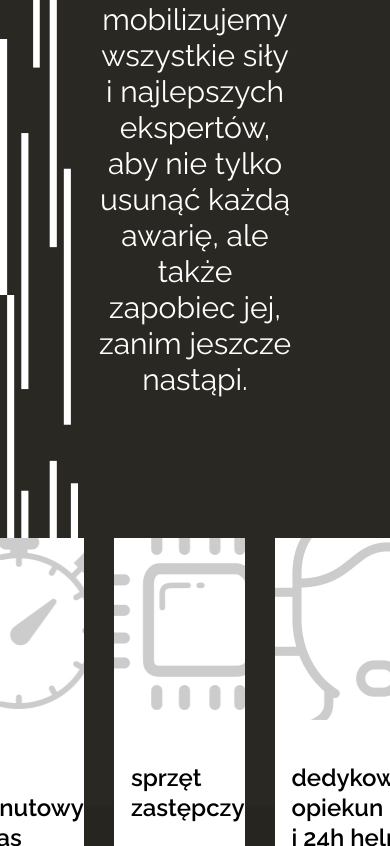
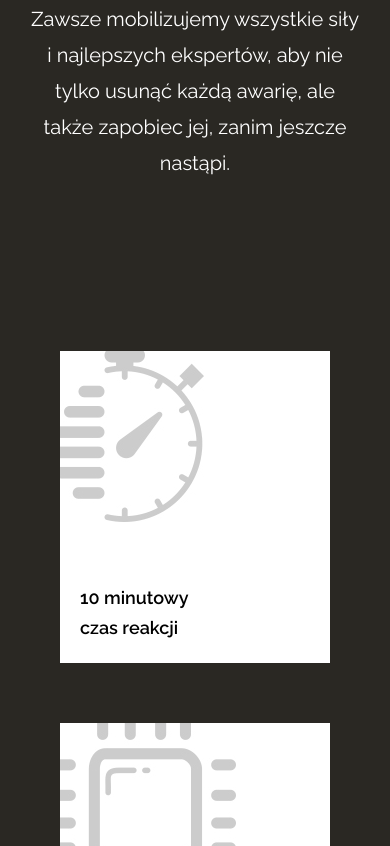
Before and after one commit to KruszynaPaulina/OT2S_psd_to_html, a website: page outsourcing.html in a window 390 px wide. Shown: the part 2322-3168 px from the top of the page. Drawn offline with nearby package versions, Linux system fonts and the light colour scheme.

Commit message:
Add RWD for check

```diff
--- a/sass/_outsourcing.scss
+++ b/sass/_outsourcing.scss
@@ -202,7 +202,7 @@
 
 .check {
 	width: 100%;
-	height: 977px;
+	min-height: 977px;
 	background-image: url('../images/line_check.jpg');
 	background-repeat: no-repeat;
 	background-size: contain;
--- a/sass/_rwd.scss
+++ b/sass/_rwd.scss
@@ -218,6 +218,29 @@
     	min-width: 250px;
 	}
 
+	/* Check */
+
+	.check {
+		background-image: none;
+		min-height: 900px;
+	}
+
+	.check__text {
+    	font-size: 25px;
+	}
+
+	.check__article {
+    	font-size: 20px;
+    	margin: 0;
+    	min-height: 60px;
+	}
+
+	.check__cell {
+    	padding: 20px;
+    	display: flex;
+    	align-items: flex-end;
+    	min-width: 245px;
+    }
 
 }
 
@@ -493,7 +516,30 @@
 
     .failures__title {
     	margin: 0;
+    	width: 100%;
     }
+
+    /* Check */
+
+    .check {
+    	padding: 100px 30px;
+	}
+
+	.check__article {
+    	font-size: 18px;
+	}
+
+	.check__row {
+		flex-wrap: wrap;
+	}
+
+	.check__cell {
+		width: 100%;
+		max-width: 300px;
+		margin-top: 30px;
+	}
+
+
 
 /* Focus */
 
@@ -587,6 +633,12 @@
 
 	.failures__list {
     	margin-left: 80px;
+	}
+
+	/* Check */
+
+	.check__cell {
+    	margin: 30px;
 	}
 
 }
@@ -725,6 +777,12 @@
 
 	.failures__cell--one {
 		padding: 100px 30px 0 30px;
+	}
+
+	/* Check */
+
+	.check__text {
+    	font-size: 20px;
 	}
 
 
```
Also changed, not shown: css/style.css.
